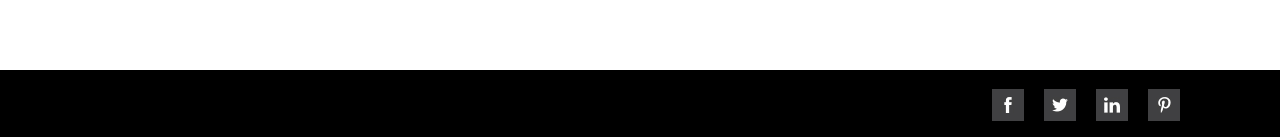
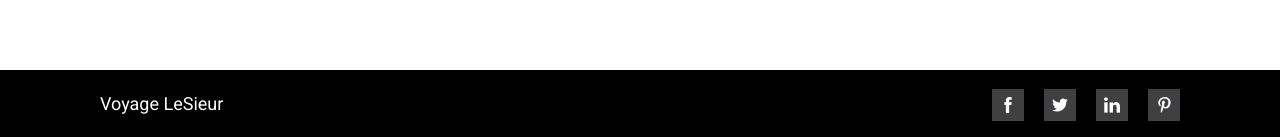
Before and after one commit to Marc-AntoineRoy/site1_voyagelesieur, a plain HTML site: page index.html in a window 1280 px wide. Shown: the part 953-1090 px from the top of the page. Drawn offline with Linux system fonts and the light colour scheme.

Commit message:
fixing css

```diff
--- a/css/styles.css
+++ b/css/styles.css
@@ -176,6 +176,7 @@ SECTION FOOTER
 
 footer {
     background-color: black;
+    color: white;
 }
 
 footer .wrapper {
```
Also changed, not shown: index.html (+1 -1 lines).
